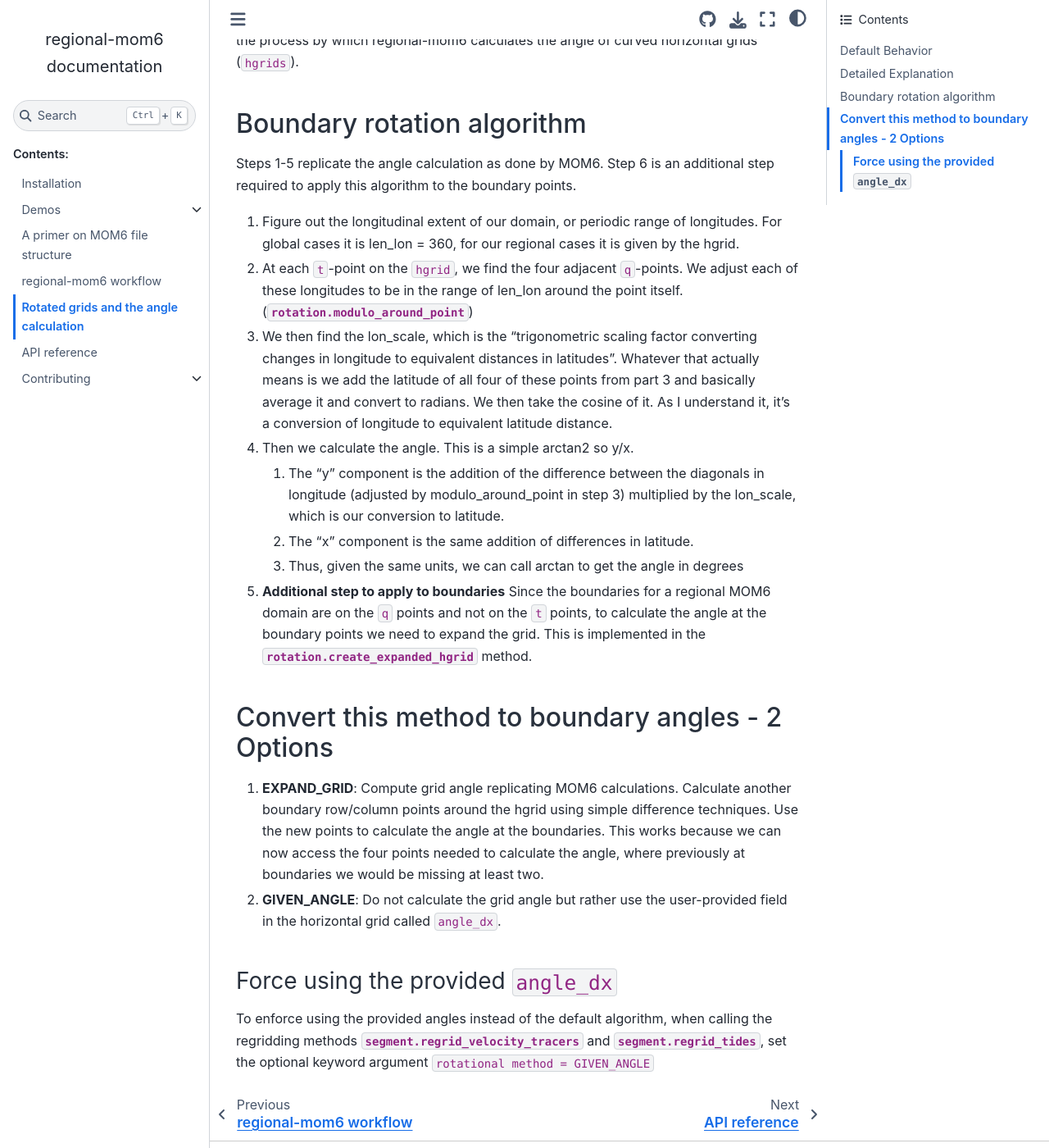
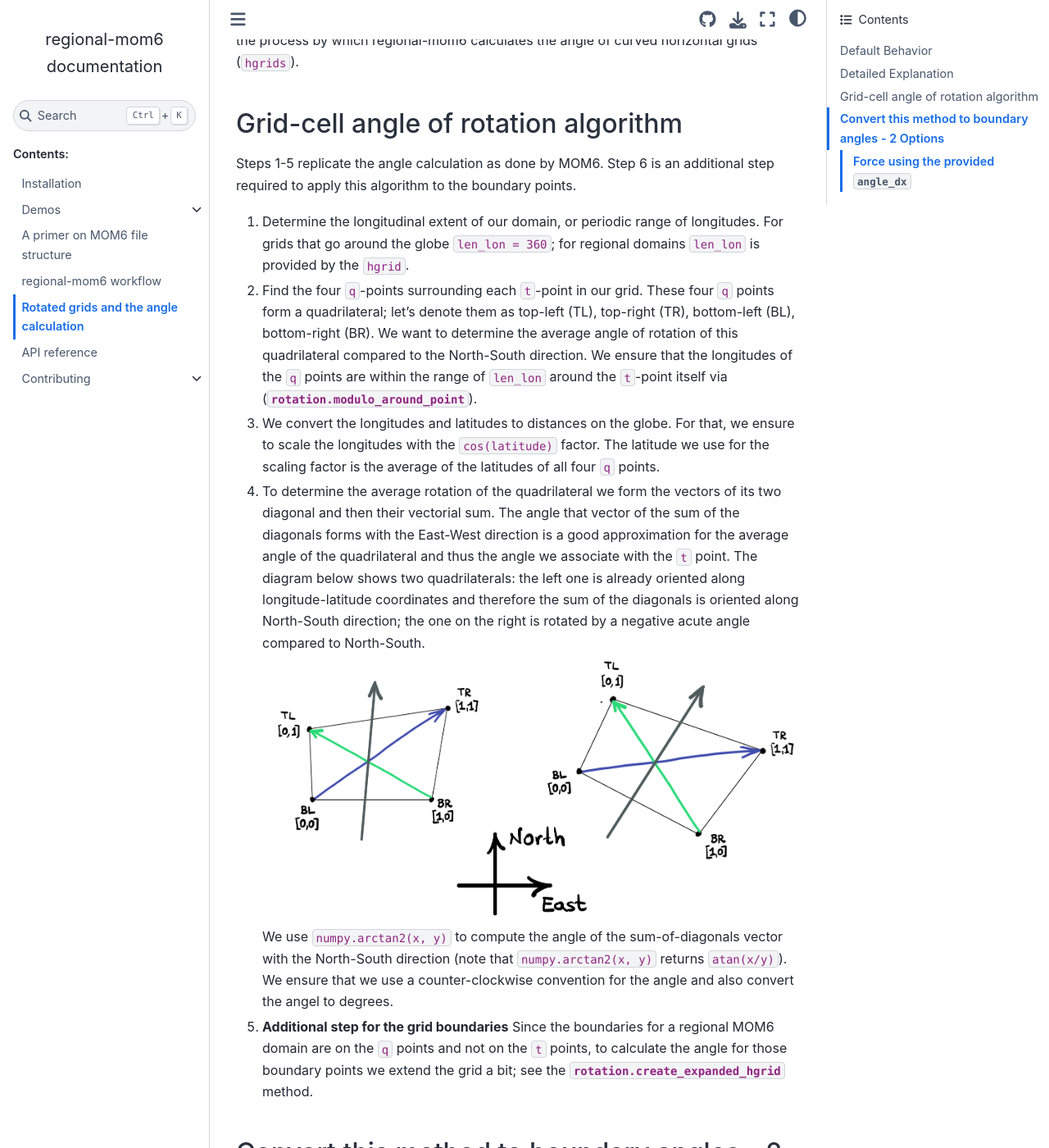
Before and after one commit to COSIMA/regional-mom6, a Sphinx documentation site: the page built from docs/angle_calculation.md, in a window 1280 px wide and 1400 px high, scrolled down 720 px. Shown: the whole window at 82% size. Built offline with Sphinx 7.4.7 and the Sphinx Book theme 1.1.4, drawn with Linux system fonts in a browser that asks for light colours; pages that are not in the unit, such as notebooks, are missing from menus; some of the changed text lies outside the part shown.

Commit message:
explain angle-algorithm

```diff
--- a/docs/angle_calculation.md
+++ b/docs/angle_calculation.md
@@ -7,26 +7,23 @@ For rotated horizontal grids, that is grids whose coordinates do not align with
 **Solution:** To be consistent with MOM6's treatment of grid angles, when we rotate our boundary conditions, we implemented MOM6 angle calculation in a file called "rotation.py", and included this in the the boundary regridding functions by default.
 
 ## Default Behavior
-regional-mom6 by default computes the the angle of curved horizontal grids (``hgrids``) using the same algorithm as MOM6 does.
-This algorithm is detailed below.
+regional-mom6 by default computes the the angle of curved horizontal grids (``hgrids``) using the same algorithm as MOM6 does, detailed below.
 
 ## Detailed Explanation
 
 Here we explain the implementation of MOM6 angle calculation in regional-mom6, which is the process by which regional-mom6 calculates the angle of curved horizontal grids (``hgrids``).
 
-## Boundary rotation algorithm
+## Grid-cell angle of rotation algorithm
 Steps 1-5 replicate the angle calculation as done by MOM6. Step 6 is an additional step required to apply this algorithm to the boundary points.
 
-1. Figure out the longitudinal extent of our domain, or periodic range of longitudes. For global cases it is len_lon = 360, for our regional cases it is given by the hgrid.
-2. At each ``t``-point on the `hgrid`, we find the four adjacent ``q``-points. We adjust each of these longitudes to be in the range of len_lon around the point itself. ({meth}`rotation.modulo_around_point <regional_mom6.rotation.modulo_around_point>`)
-3. We then find the lon_scale, which is the "trigonometric scaling factor converting changes in longitude to equivalent distances in latitudes". Whatever that actually means is we add the latitude of all four of these points from part 3 and basically average it and convert to radians. We then take the cosine of it. As I understand it, it's a conversion of longitude to equivalent latitude distance.
-4. Then we calculate the angle. This is a simple arctan2 so y/x.
-    1. The "y" component is the addition of the difference between the diagonals in longitude (adjusted by modulo_around_point in step 3) multiplied by the lon_scale, which is our conversion to latitude.
-    2. The "x" component is the same addition of differences in latitude.
-    3. Thus, given the same units, we can call arctan to get the angle in degrees
-
-5. **Additional step to apply to boundaries**
-Since the boundaries for a regional MOM6 domain are on the `q` points and not on the `t` points, to calculate the angle at the boundary points we need to expand the grid. This is implemented in the {meth}`rotation.create_expanded_hgrid <regional_mom6.rotation.create_expanded_hgrid>` method.
+1. Determine the longitudinal extent of our domain, or periodic range of longitudes. For grids that go around the globe ``len_lon = 360``; for regional domains ``len_lon`` is provided by the ``hgrid``.
+2. Find the four ``q``-points surrounding each ``t``-point in our grid. These four ``q`` points form a quadrilateral; let's denote them as top-left (TL), top-right (TR), bottom-left (BL), bottom-right (BR). We want to determine the average angle of rotation of this quadrilateral compared to the North-South direction. We ensure that the longitudes of the ``q`` points are within the range of ``len_lon`` around the ``t``-point itself via ({meth}`rotation.modulo_around_point <regional_mom6.rotation.modulo_around_point>`).
+3. We convert the longitudes and latitudes to distances on the globe. For that, we ensure to scale the longitudes with the `cos(latitude)` factor. The latitude we use for the scaling factor is the average of the latitudes of all four ``q`` points.
+4. To determine the average rotation of the quadrilateral we form the vectors of its two diagonal and then their vectorial sum. The angle that vector of the sum of the diagonals forms with the East-West direction is a good approximation for the average angle of the quadrilateral and thus the angle we associate with the ``t`` point. The diagram below shows two quadrilaterals: the left one is already oriented along longitude-latitude coordinates and therefore the sum of the diagonals is oriented along North-South direction; the one on the right is rotated by a negative acute angle compared to North-South.
+   ![Logo](_static/images/angle_via_diagonals.png)
+   We use `numpy.arctan2(x, y)` to compute the angle of the sum-of-diagonals vector with the North-South direction (note that `numpy.arctan2(x, y)` returns `atan(x/y)`). We ensure that we use a counter-clockwise convention for the angle and also convert the angel to degrees.
+5. **Additional step for the grid boundaries**
+Since the boundaries for a regional MOM6 domain are on the `q` points and not on the `t` points, to calculate the angle for those boundary points we extend the grid a bit; see the {meth}`rotation.create_expanded_hgrid <regional_mom6.rotation.create_expanded_hgrid>` method.
 
 ## Convert this method to boundary angles - 2 Options
 
```
Also changed, not shown: docs/_static/images/angle_via_diagonals.png (added), 1 other file.
